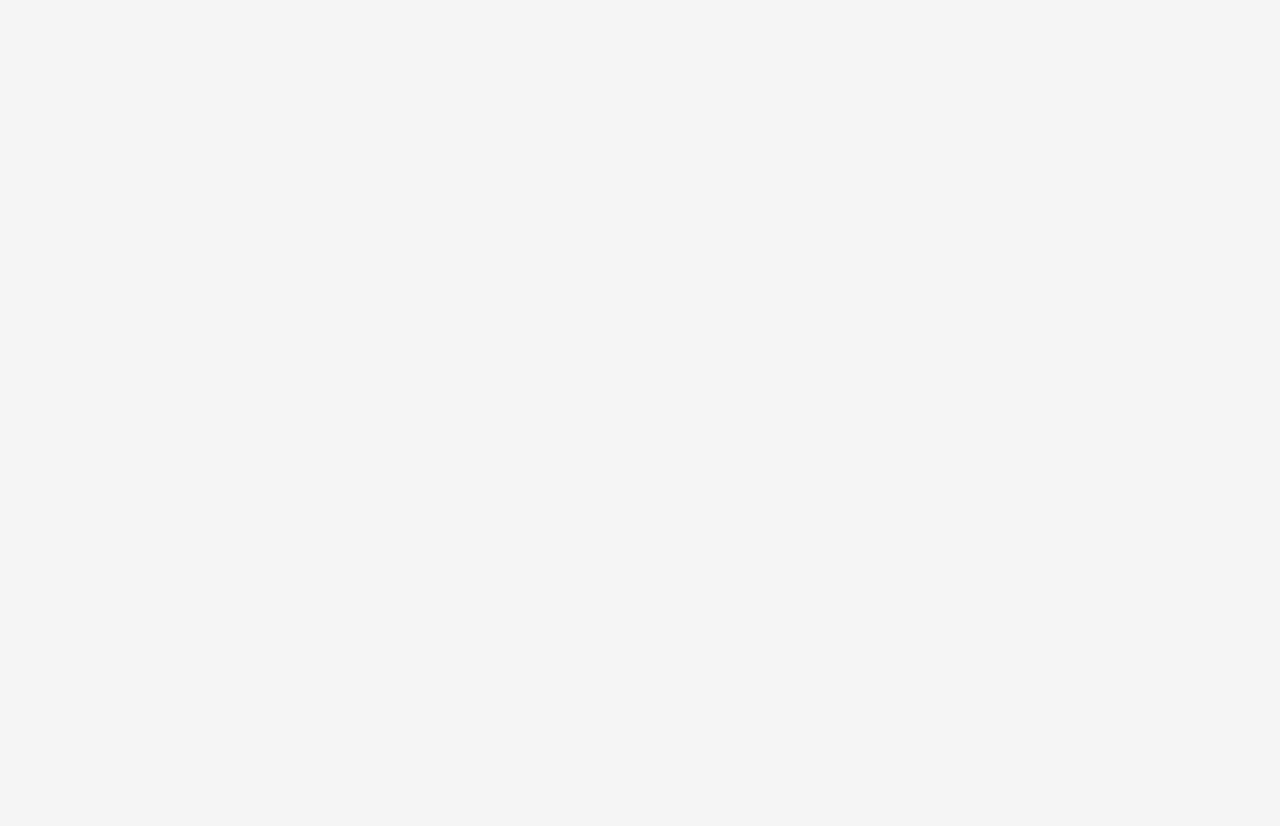
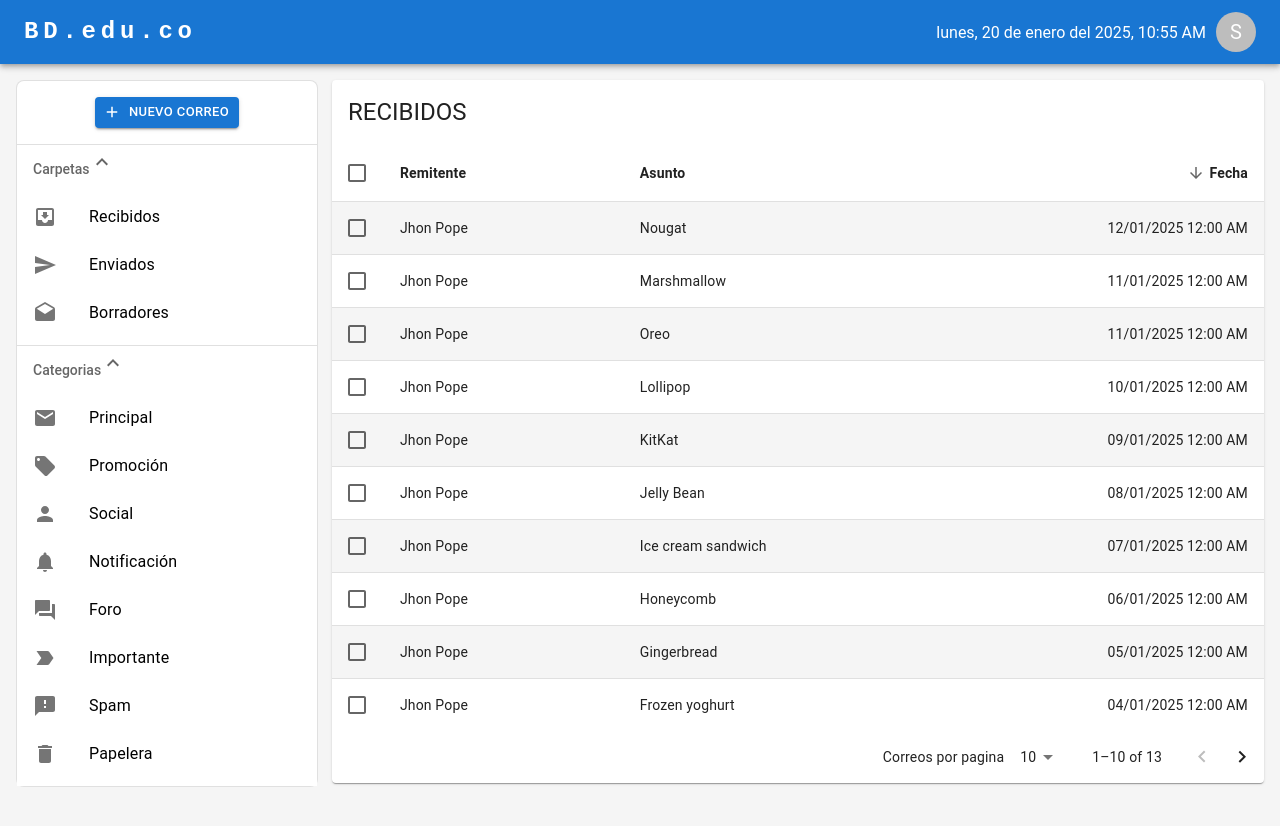
Before and after one commit to felimarod/modulo_bd1, a React (Vite) app in the folder front/: page /dashboard/mails/recibidos in a window 1280 px wide. Before the commit this address had no page. Shown: the top 826 px of the page. Before the commit the page ends 800 px from the top, so only its background shows below. Built offline with nearby package versions, Linux system fonts and the light colour scheme; sample sign-in values are in the browser's storage.

Commit message:
front: Visualización especial de la tabla teniendo en cuenta el tipo de carpeta o categoria

```diff
--- a/front/src/App.tsx
+++ b/front/src/App.tsx
@@ -15,7 +15,7 @@ export const App = () => {
             <Route path="register" element={<Register />} />
           </Route>
           <Route path="dashboard" element={<DashBoardLayout />}>
-            <Route index path="mails" element={<Mails />} />
+            <Route index path="mails/:carpeta" element={<Mails />} />
           </Route>
         </Routes>
       </BrowserRouter>
--- a/front/src/components/Dashboard/Menu.tsx
+++ b/front/src/components/Dashboard/Menu.tsx
@@ -15,7 +15,7 @@ const style = {
 };
 
 export default function Menu() {
-  const carpetas = ["Recibido", "Enviado", "Borradores"];
+  const carpetas = ["Recibidos", "Enviados", "Borradores"];
   const categorias = [
     "Principal",
     "Promoción",
--- a/front/src/components/Dashboard/NestedList.tsx
+++ b/front/src/components/Dashboard/NestedList.tsx
@@ -19,6 +19,7 @@ import ListItemIcon from "@mui/material/ListItemIcon";
 import ListItemText from "@mui/material/ListItemText";
 import ListSubheader from "@mui/material/ListSubheader";
 import { useState } from "react";
+import { useNavigate } from "react-router";
 interface NestedListProps {
   title: string;
   items: string[];
@@ -26,7 +27,7 @@ interface NestedListProps {
 
 export default function NestedList({ title, items }: NestedListProps) {
   const [open, setOpen] = useState(true);
-
+  const navigate = useNavigate();
   const handleClick = () => {
     setOpen(!open);
   };
@@ -55,11 +56,15 @@ export default function NestedList({ title, items }: NestedListProps) {
       <Collapse in={open} timeout="auto" unmountOnExit>
         {items.map((subItem, pos) => (
           <ListItem disablePadding key={pos}>
-            <ListItemButton>
+            <ListItemButton
+              onClick={() => {
+                navigate(`/dashboard/mails/${subItem.toLowerCase()}`);
+              }}
+            >
               <ListItemIcon>
-                {subItem === "Recibido" ? (
+                {subItem === "Recibidos" ? (
                   <InboxIcon />
-                ) : subItem === "Enviado" ? (
+                ) : subItem === "Enviados" ? (
                   <SendIcon />
                 ) : subItem === "Borradores" ? (
                   <DraftsIcon />
--- a/front/src/components/Dashboard/mails/EnhancedTable.tsx
+++ b/front/src/components/Dashboard/mails/EnhancedTable.tsx
@@ -8,11 +8,11 @@ import TableCell from "@mui/material/TableCell";
 import TableContainer from "@mui/material/TableContainer";
 import TablePagination from "@mui/material/TablePagination";
 import { ChangeEvent, MouseEvent, useMemo, useState } from "react";
-import { createData, Data } from "../../../entities/mail";
-import EnhancedTableHead, { Order } from "./EnhancedTableHead";
+import { createData, Mensaje } from "../../../entities/mail";
+import EnhancedTableHead, { HeadCell, Order } from "./EnhancedTableHead";
 import EnhancedTableToolbar from "./EnhancedTableToolbar";
 
-const rows: Data[] | [] = [
+const rows: Mensaje[] | [] = [
   createData(1, "Jhon Pope", "Cupcake", new Date("01/01/2025")),
   createData(2, "Jhon Pope", "Donut", new Date("02/01/2025")),
   createData(3, "Jhon Pope", "Eclair", new Date("03/01/2025")),
@@ -47,23 +47,64 @@ function descendingComparator<T>(a: T, b: T, orderBy: keyof T) {
   return 0;
 }
 
-function getComparator<Key extends keyof Data>(
+function getComparator<Key extends keyof Mensaje>(
   order: Order,
   orderBy: Key
-): (a: Data, b: Data) => number {
+): (a: Mensaje, b: Mensaje) => number {
   return order === "desc"
     ? (a, b) => descendingComparator(a, b, orderBy)
     : (a, b) => -descendingComparator(a, b, orderBy);
 }
 
-export default function EnhancedTable() {
+interface PropsEnhancedTable {
+  carpeta: string;
+}
+
+export default function EnhancedTable({ carpeta }: PropsEnhancedTable) {
   const [order, setOrder] = useState<Order>("desc");
-  const [orderBy, setOrderBy] = useState<keyof Data>("fecha");
+  const [orderBy, setOrderBy] = useState<keyof Mensaje>("fecha");
   const [selected, setSelected] = useState<readonly number[]>([]);
   const [page, setPage] = useState(0);
   const [rowsPerPage, setRowsPerPage] = useState(10);
+  const headCells: HeadCell[] = [];
 
-  const handleRequestSort = (_: MouseEvent<unknown>, property: keyof Data) => {
+  switch (carpeta.toLocaleLowerCase()) {
+    case "enviados":
+      headCells.push({
+        id: "remitentes",
+        label: "CO",
+      });
+      headCells.push({
+        id: "remitentes",
+        label: "CCO",
+      });
+      break;
+    case "borradores":
+      headCells.push({
+        id: "remitentes",
+        label: "CO",
+      });
+      break;
+    default:
+      headCells.push({
+        id: "remitentes",
+        label: "Remitente",
+      });
+      headCells.push({
+        id: "asunto",
+        label: "Asunto",
+      });
+      headCells.push({
+        id: "fecha",
+        label: "Fecha",
+      });
+      break;
+  }
+
+  const handleRequestSort = (
+    _: MouseEvent<unknown>,
+    property: keyof Mensaje
+  ) => {
     const isAsc = orderBy === property && order === "asc";
     setOrder(isAsc ? "desc" : "asc");
     setOrderBy(property);
@@ -121,7 +162,10 @@ export default function EnhancedTable() {
   return (
     <Box sx={{ width: "100%" }}>
       <Paper sx={{ width: "100%", mb: 2 }}>
-        <EnhancedTableToolbar numSelected={selected.length} />
+        <EnhancedTableToolbar
+          numSelected={selected.length}
+          title={carpeta.toLocaleUpperCase()}
+        />
         <TableContainer>
           <Table
             sx={{ minWidth: 750 }}
@@ -135,6 +179,7 @@ export default function EnhancedTable() {
               onSelectAllClick={handleSelectAllClick}
               onRequestSort={handleRequestSort}
               rowCount={rows.length}
+              headCells={headCells}
             />
             <TableBody>
               {visibleRows.map((row, index) => {
@@ -161,16 +206,40 @@ export default function EnhancedTable() {
                         }}
                       />
                     </TableCell>
+                    {carpeta.toLocaleLowerCase() === "enviados" && (
+                      <TableCell component="th" id={labelId} scope="row">
+                        {row.remitentes}
+                      </TableCell>
+                    )}
+                    {carpeta.toLocaleLowerCase() === "enviados" && (
                       <TableCell
                         component="th"
                         id={labelId}
                         scope="row"
-                      padding="none"
+                        align="right"
                       >
-                      {row.remitente}
+                        {row.remitentes}
                       </TableCell>
+                    )}
+                    {carpeta.toLocaleLowerCase() === "borradores" && (
+                      <TableCell component="th" id={labelId} scope="row">
+                        {row.remitentes}
+                      </TableCell>
+                    )}
+                    {carpeta.toLocaleLowerCase() !== "enviados" &&
+                      carpeta.toLocaleLowerCase() !== "borradores" && (
+                        <TableCell component="th" id={labelId} scope="row">
+                          {row.remitentes}
+                        </TableCell>
+                      )}
+                    {carpeta.toLocaleLowerCase() !== "enviados" &&
+                      carpeta.toLocaleLowerCase() !== "borradores" && (
                         <TableCell align="left">{row.asunto}</TableCell>
+                      )}
+                    {carpeta.toLocaleLowerCase() !== "enviados" &&
+                      carpeta.toLocaleLowerCase() !== "borradores" && (
                         <TableCell align="right">{row.fecha}</TableCell>
+                      )}
                   </StyledTableRow>
                 );
               })}
--- a/front/src/components/Dashboard/mails/EnhancedTableHead.tsx
+++ b/front/src/components/Dashboard/mails/EnhancedTableHead.tsx
@@ -6,37 +6,14 @@ import TableRow from "@mui/material/TableRow";
 import TableSortLabel from "@mui/material/TableSortLabel";
 import { visuallyHidden } from "@mui/utils";
 import * as React from "react";
-import { Data } from "../../../entities/mail";
+import { Mensaje } from "../../../entities/mail";
 import { styled } from "@mui/material";
 type Order = "asc" | "desc";
 
 interface HeadCell {
-  disablePadding: boolean;
-  id: keyof Data;
+  id: keyof Mensaje;
   label: string;
-  numeric: boolean;
 }
-
-const headCells: readonly HeadCell[] = [
-  {
-    id: "remitente",
-    numeric: false,
-    disablePadding: false,
-    label: "Remitente",
-  },
-  {
-    id: "asunto",
-    numeric: false,
-    disablePadding: true,
-    label: "Asunto",
-  },
-  {
-    id: "fecha",
-    numeric: false,
-    disablePadding: false,
-    label: "Fecha",
-  },
-];
 
 const StyledTableCell = styled(TableCell)(({ theme }) => ({
   [`&.${tableCellClasses.head}`]: {
@@ -52,12 +29,13 @@ interface EnhancedTableProps {
   numSelected: number;
   onRequestSort: (
     event: React.MouseEvent<unknown>,
-    property: keyof Data
+    property: keyof Mensaje
   ) => void;
   onSelectAllClick: (event: React.ChangeEvent<HTMLInputElement>) => void;
   order: Order;
   orderBy: string;
   rowCount: number;
+  headCells: HeadCell[];
 }
 
 export default function EnhancedTableHead(props: EnhancedTableProps) {
@@ -68,9 +46,10 @@ export default function EnhancedTableHead(props: EnhancedTableProps) {
     numSelected,
     rowCount,
     onRequestSort,
+    headCells,
   } = props;
   const createSortHandler =
-    (property: keyof Data) => (event: React.MouseEvent<unknown>) => {
+    (property: keyof Mensaje) => (event: React.MouseEvent<unknown>) => {
       onRequestSort(event, property);
     };
 
@@ -91,8 +70,12 @@ export default function EnhancedTableHead(props: EnhancedTableProps) {
         {headCells.map((headCell, pos) => (
           <StyledTableCell
             key={headCell.id}
-            align={pos === headCells.length - 1 ? "right" : "left"}
-            padding={headCell.disablePadding ? "none" : "normal"}
+            align={
+              pos === headCells.length - 1 && headCells.length > 1
+                ? "right"
+                : "left"
+            }
+            padding="normal"
             sortDirection={orderBy === headCell.id ? order : false}
           >
             <TableSortLabel
@@ -113,4 +96,4 @@ export default function EnhancedTableHead(props: EnhancedTableProps) {
     </TableHead>
   );
 }
-export type { Order };
+export type { Order, HeadCell };
--- a/front/src/components/Dashboard/mails/EnhancedTableToolbar.tsx
+++ b/front/src/components/Dashboard/mails/EnhancedTableToolbar.tsx
@@ -3,10 +3,13 @@ import DeleteIcon from "@mui/icons-material/Delete";
 
 interface EnhancedTableToolbarProps {
   numSelected: number;
+  title: string;
 }
 
-export default function EnhancedTableToolbar(props: EnhancedTableToolbarProps) {
-  const { numSelected } = props;
+export default function EnhancedTableToolbar({
+  numSelected,
+  title,
+}: EnhancedTableToolbarProps) {
   return (
     <Toolbar
       sx={[
@@ -35,11 +38,11 @@ export default function EnhancedTableToolbar(props: EnhancedTableToolbarProps) {
       ) : (
         <Typography
           sx={{ flex: "1 1 100%" }}
-          variant="h6"
+          variant="h5"
           id="tableTitle"
           component="div"
         >
-          <strong>Carpeta (Ingrese el nombre de la carpeta)</strong>
+          {title}
         </Typography>
       )}
       {numSelected > 0 && (
--- a/front/src/entities/mail.ts
+++ b/front/src/entities/mail.ts
@@ -1,25 +1,28 @@
 import dayjs from "dayjs";
 
-interface Data {
+interface Mensaje {
   id: number;
-  remitente: string;
   asunto: string;
+  cuerpoMensaje?: string;
   fecha: string;
+  remitentes: string;
 }
 
 function createData(
   id: number,
-  remitente: string,
+  remitentes: string,
   asunto: string,
-  fecha: Date
-): Data {
+  fecha: Date,
+  cuerpoMensaje?: string
+): Mensaje {
   return {
     id,
-    remitente,
+    remitentes: remitentes,
     asunto,
     fecha: dayjs(fecha.toISOString()).format("MM/DD/YYYY h:mm A"),
+    cuerpoMensaje,
   };
 }
 
 export { createData };
-export type { Data };
+export type { Mensaje };
--- a/front/src/pages/Auth/Login.tsx
+++ b/front/src/pages/Auth/Login.tsx
@@ -33,7 +33,7 @@ export default function Login() {
 
   const navigate = useNavigate();
   const irALaPaginaPrincipal = () => {
-    navigate("/dashboard/mails");
+    navigate("/dashboard/mails/recibidos");
   };
 
   useEffect(() => {
--- a/front/src/pages/Dashboard/Mails.tsx
+++ b/front/src/pages/Dashboard/Mails.tsx
@@ -1,4 +1,4 @@
-import { useNavigate } from "react-router";
+import { useNavigate, useParams } from "react-router";
 import EnhancedTable from "../../components/Dashboard/mails/EnhancedTable";
 import { useAuth } from "../../context/AuthContext";
 import { useEffect } from "react";
@@ -6,13 +6,15 @@ import { useEffect } from "react";
 const Mails = () => {
   const { isAuthenticated } = useAuth();
   const navigate = useNavigate();
+  const { carpeta } = useParams();
+
   useEffect(() => {
     if (!isAuthenticated) {
       navigate("/auth/login");
     }
   }, []);
 
-  return <EnhancedTable />;
+  return <EnhancedTable carpeta={carpeta!} />;
 };
 
 export default Mails;
```
Lines whose indentation alone changed are shown as unchanged.
